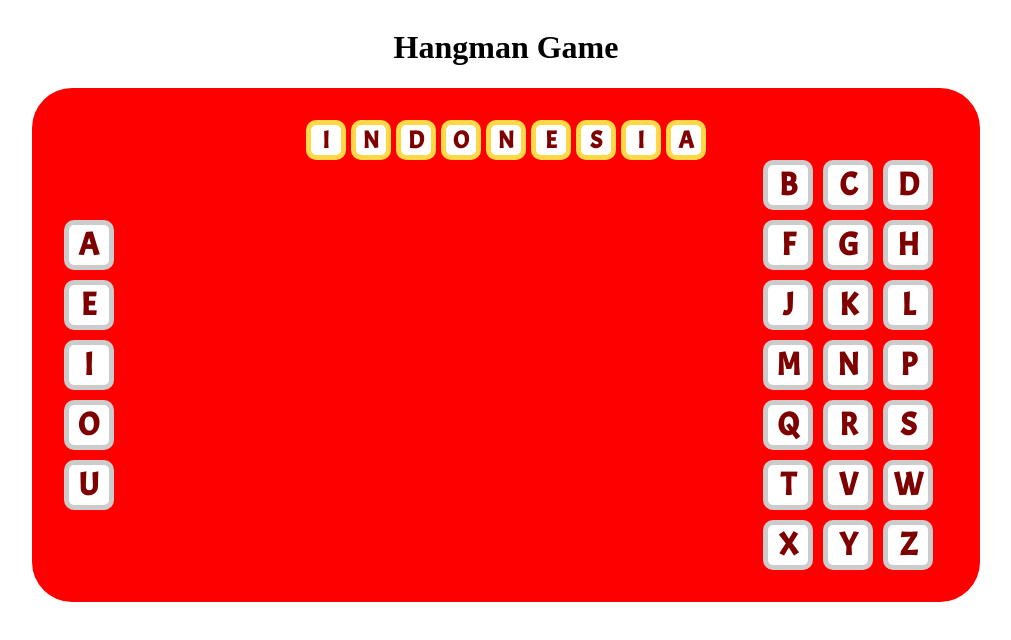
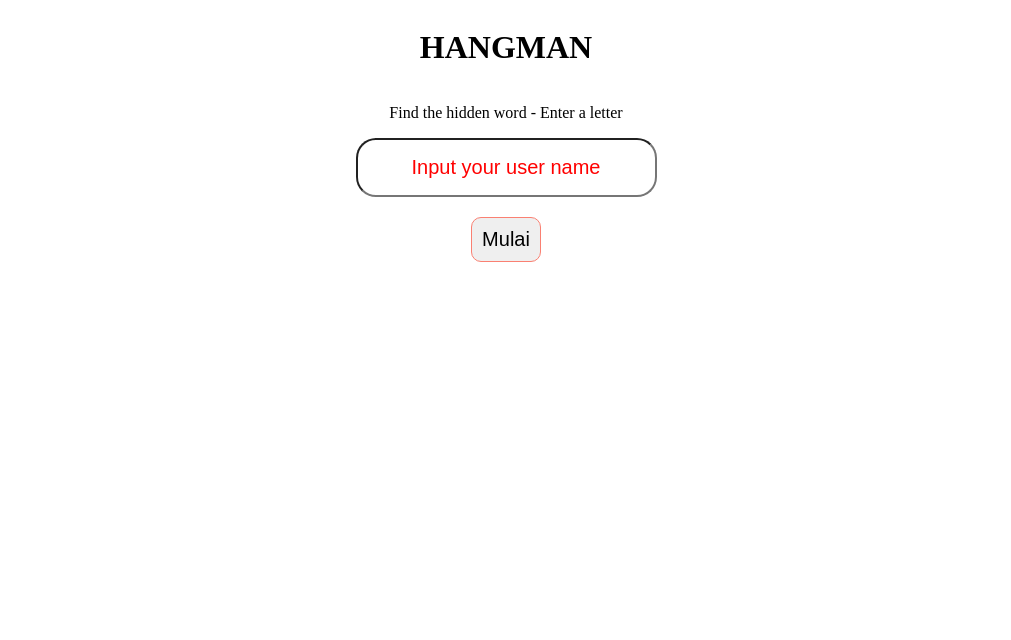
Before and after one commit to LordRedsky/Hangman, a Vue app: page / in a window 1280 px wide. Shown: the top 640 px of the page, without its empty margins (134-1145 px from the left). Built offline with nearby package versions, Linux system fonts and the light colour scheme; the HTML template or start-up script is replaced by a standard one.

Commit message:
update create component figure create vocal and consonant card component create bind card component otw fix bug in displat corect answer

```diff
--- a/src/components/CardBlind.vue
+++ b/src/components/CardBlind.vue
@@ -11,6 +11,7 @@ export default {
     <div class="card-wrapper">
       <div class="card">
         <span>{{data.toUpperCase()}}</span>
+        <!-- <span></span> -->
       </div>
     </div>
   <!-- </article> -->
@@ -28,6 +29,7 @@ export default {
   /* padding: 20px; */
   border-radius: 10px;
   background-color: #fed945;
+  cursor: pointer;
 }
 .card {
   /* width: 100%; */
@@ -41,6 +43,7 @@ export default {
   align-items: center;
   color: #7e0101;
 
+
   font-family: "Acme", sans-serif;
   font-size: 1.5rem;
   font-weight: 900;
--- a/src/components/CardLetter.vue
+++ b/src/components/CardLetter.vue
@@ -9,8 +9,8 @@ export default {
   <!-- Set Card -->
   <div class="card-wrapper">
     <div class="card">
-      <!-- <span>{{data.toUpperCase()}}</span> -->
-      <span>{{ data.toUpperCase() }}</span>
+      <span>{{data.toUpperCase()}}</span>
+      <!-- <span >{{ data.toUpperCase() }}</span> -->
     </div>
   </div>
 </template>
@@ -27,6 +27,7 @@ export default {
   /* padding: 20px; */
   border-radius: 10px;
   background-color: #cccccc;
+  cursor: pointer;
 }
 .card {
   /* width: 100%; */
--- /dev/null
+++ b/src/components/HangmanFigure.vue
@@ -0,0 +1,42 @@
+<script>
+export default {
+  name: "HangmanFigure",
+};
+</script>
+
+<template>
+  <div>
+    <svg height="250" width="200" class="figure-container">
+      <!-- Gallows -->
+      <line x1="60" y1="20" x2="170" y2="20" />
+      <line x1="60" y1="20" x2="60" y2="230" />
+      <line x1="20" y1="230" x2="100" y2="230" />
+
+      <!-- Rope -->
+      <line x1="150" y1="20" x2="150" y2="50" />
+
+      <!-- Head -->
+      <circle cx="150" cy="70" r="20" />
+
+      <!-- Body -->
+      <line x1="150" y1="90" x2="150" y2="150" />
+
+      <!-- Arms -->
+      <line x1="150" y1="120" x2="130" y2="100" />
+      <line x1="150" y1="120" x2="170" y2="100" />
+
+      <!-- Legs -->
+      <line x1="150" y1="150" x2="130" y2="180" />
+      <line x1="150" y1="150" x2="170" y2="180" />
+    </svg>
+  </div>
+</template>
+
+<style scoped>
+.figure-container {
+  fill: transparent;
+  stroke: #fff;
+  stroke-width: 5px;
+  stroke-linecap: round;
+}
+</style>
--- /dev/null
+++ b/src/components/Header.vue
@@ -0,0 +1,21 @@
+<script>
+   export default {
+    name: 'Header'
+   }
+</script>
+
+<template>
+    <header>
+        <h1>HANGMAN</h1>
+        <p>Find the hidden word - Enter a letter</p>
+    </header>
+</template>
+
+<style scoped>
+    header {
+        display: flex;
+        align-items: center;
+        justify-content: center;
+        flex-direction: column;
+    }
+</style>
--- /dev/null
+++ b/src/components/Heart.vue
@@ -0,0 +1,2 @@
+// '❤️'
+// Nyawa anda: ${heart}💔`)
--- a/src/components/KeyBoard.vue
+++ b/src/components/KeyBoard.vue
@@ -3,25 +3,42 @@ import CardBlind from "./CardBlind.vue";
 import { mapWritableState, mapActions } from "pinia";
 import { useHangmanStore } from "../stores/hangman";
 import CardLetter from "./CardLetter.vue";
+import HangmanFigure from "./HangmanFigure.vue";
 
 export default {
   name: "KeyBoard",
-  components: { CardBlind, CardLetter },
+  components: { CardBlind, CardLetter, HangmanFigure },
   data: () => {
     return {
-      quiz: "Indonesia",
+      // chosenWord: "Indonesia",
       data: [],
+      correctWord: [],
+      selectLetter: "",
     };
   },
   computed: {
-    ...mapWritableState(useHangmanStore, ["consonants", "vocals", "words"]),
+    ...mapWritableState(useHangmanStore, ["consonants", "vocals", "words", "chosenWord"]),
   },
   methods: {
-    // ...mapActions(useHangmanStore, [''])
     changeArray() {
-      for (const char of this.quiz) {
-        this.data.push(char);
+      const letter = this.chosenWord.split("");
+      console.log(letter, "1");
+
+      if (this.correctWord.length === 0) {
+        letter.map((e) => {
+          e = "";
+        });
+
+        console.log(letter, "2");
+        this.data = letter;
+      } else {
+        const check = this.chosenWord.includes(this.selectLetter);
+        console.log(check, "<<<<Check");
       }
+    },
+
+    checkTrueOrFalse(letter) {
+      this.selectLetter = letter;
     },
   },
 
@@ -33,21 +50,24 @@ export default {
 
 <template>
   <div>
+    <!-- <h2>{{ data }}</h2> -->
     <div class="blind">
       <div v-for="(char, i) of data" :key="i" class="blind__cards">
-        <CardBlind :data="char" :length="quiz.length" />
+        <CardBlind :data="char" />
       </div>
     </div>
     <article>
       <div class="letter">
         <div v-for="(vocal, i) of vocals" :key="i" class="letter__vocal">
-          <CardLetter :data="vocal" />
+          <CardLetter @click="checkTrueOrFalse(vocal)" :data="vocal" />
         </div>
       </div>
 
+      <HangmanFigure />
+
       <div class="letter consonants">
         <div v-for="(consonant, i) of consonants" :key="i" class="letter__consonant">
-          <CardLetter :data="consonant" />
+          <CardLetter @click="checkTrueOrFalse(consonant)" :data="consonant" />
         </div>
       </div>
     </article>
@@ -62,12 +82,12 @@ article {
   /* background-color: red; */
 }
 
-.blind{
-    /* position: absolute; */
-    display: flex;
-    justify-content: center;
-    gap: 5px;
-    /* align-items: flex-end; */
+.blind {
+  /* position: absolute; */
+  display: flex;
+  justify-content: center;
+  gap: 5px;
+  /* align-items: flex-end; */
 }
 .letter {
   display: flex;
--- a/src/router/index.js
+++ b/src/router/index.js
@@ -1,15 +1,34 @@
 import { createRouter, createWebHistory } from 'vue-router'
 import HomeView from '../views/HomeView.vue'
+import Wellcome from '../views/WellcomeView.vue'
 
 const router = createRouter({
   history: createWebHistory(import.meta.env.BASE_URL),
   routes: [
     {
-      path: '/',
+      path: '/play',
       name: 'home',
       component: HomeView
+    },
+    {
+      path: '/',
+      name: 'wellcome',
+      component: Wellcome
     }
   ]
 })
 
+//! NAVIGATION GUARD
+// router.beforeEach((to, from, next) => {
+//   const isLogin = localStorage.getItem("username")
+//   if (isLogin && to.name === 'wellcome') {
+//     next({name: 'home'})
+
+//   } else if (!isLogin && to.name === 'home') {
+//     next({name: 'wellcome'})
+//   }
+
+//   next()
+// })
+
 export default router
--- a/src/stores/hangman.js
+++ b/src/stores/hangman.js
@@ -1,5 +1,6 @@
 import { ref, computed } from 'vue'
 import { defineStore } from 'pinia'
+import router from '../router'
 
 export const useHangmanStore = defineStore({
   id: 'HangmanStore',
@@ -27,12 +28,19 @@ export const useHangmanStore = defineStore({
           name: 'scoring'
         },
       ],
-      vocals: ['a','e','i','o','u'],
-      consonants: ['b','c','d','f','g','h','j','k','l','m','n','p','q','r','s','t','v','w','x','y','z']
+      vocals: ['a', 'e', 'i', 'o', 'u'],
+      consonants: ['b', 'c', 'd', 'f', 'g', 'h', 'j', 'k', 'l', 'm', 'n', 'p', 'q', 'r', 's', 't', 'v', 'w', 'x', 'y', 'z'],
+      wrongCount: 0,
+      successCount: 0,
+      chosenWord: '',
+      username: '',
     }
   ),
 
   actions: {
-
+    generateWord() {
+      const index = Math.floor(Math.random() * this.words.length)
+      this.chosenWord = this.words[index].name
+    }
   }
 })
--- a/src/views/HomeView.vue
+++ b/src/views/HomeView.vue
@@ -1,16 +1,18 @@
 <script>
 import KeyBoard from "../components/KeyBoard.vue";
+import Header from "../components/Header.vue";
+
 export default {
   name: "HomePage",
-  components: { KeyBoard },
+  components: { KeyBoard, Header },
 };
 </script>
 
 <template>
   <main>
-    <h1>Hangman Game</h1>
+    <Header />
     <div class="table">
-      <KeyBoard class="table-game"/>
+      <KeyBoard class="table-game" />
     </div>
   </main>
 </template>
@@ -36,6 +38,6 @@ main {
 }
 
 .table-game {
-/* background-color: red; */
+  /* background-color: red; */
 }
 </style>
--- /dev/null
+++ b/src/views/WellcomeView.vue
@@ -0,0 +1,75 @@
+<script>
+import { mapActions, mapWritableState } from "pinia";
+import { useHangmanStore } from "../stores/hangman";
+import Header from "../components/Header.vue";
+
+export default {
+  name: "WellcomePage",
+  data: () => {
+    return { inputValue: "" };
+  },
+  components: { Header },
+  computed: {
+    ...mapWritableState(useHangmanStore, ["username"]),
+  },
+  methods: {
+    ...mapActions(useHangmanStore, ["generateWord"]),
+    searchHandle() {
+    //   console.log(inputValue);
+    //   localStorage.setItem("username", this.inputValue);
+      this.generateWord();
+      this.username = this.inputValue;
+      this.inputValue = "";
+      this.$router.push({ path: "/play" });
+    },
+  },
+};
+</script>
+
+<template>
+  <Header />
+  <div class="wellcome-container input">
+    <form @submit.prevent="searchHandle" class="input">
+      <input v-model="inputValue" type="text" placeholder="Input your user name" />
+      <button>Mulai</button>
+    </form>
+  </div>
+</template>
+
+<style scoped>
+.wellcome-container {
+  display: flex;
+  justify-content: center;
+  align-items: center;
+}
+
+.input {
+  display: flex;
+  flex-direction: column;
+  align-items: center;
+  justify-content: center;
+  gap: 20px;
+}
+
+input {
+  padding: 1rem;
+  border-radius: 20px;
+  color: red;
+
+  font-size: 20px;
+  text-align: center;
+}
+
+input::placeholder {
+  color: red;
+  text-align: center;
+}
+
+button {
+  padding: 0.5em;
+  border-radius: 10px;
+  border: 1px solid salmon;
+
+  font-size: 20px;
+}
+</style>
```
Also changed, not shown: src/assets/hangman.png (added).
